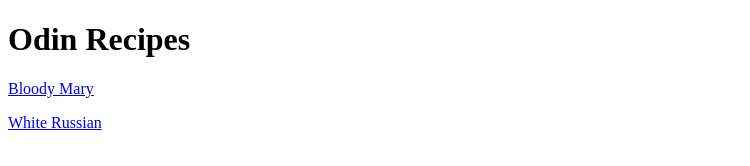
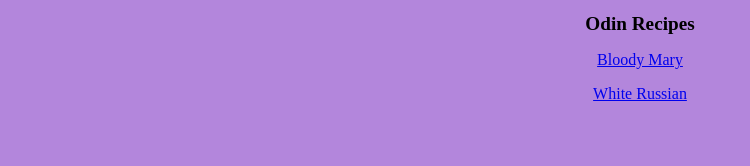
Before and after one commit to Kimon91/odin-recipes, a plain HTML site: page index.html in a window 1280 px wide. Shown: the whole page, without its empty margins (0-750 px from the left). Drawn offline with Linux system fonts and the light colour scheme.

Commit message:
start adding css styling

```diff
--- /dev/null
+++ b/index.css
@@ -0,0 +1,14 @@
+body {
+    background-color: rgba(175, 128, 219, 0.945);
+}
+
+h1 {
+    font-size: larger;
+    font-weight: bold;
+    text-align: center;
+}
+
+p {
+    font-size: medium;
+    text-align: center;
+}
--- a/index.html
+++ b/index.html
@@ -5,6 +5,7 @@
     <meta charset="UTF-8">
     <meta name="viewport" content="width=device-width, initial-scale=1.0">
     <title>Odin Recipes</title>
+    <link rel="stylesheet" href="./index.css">
 </head>
 
 <body>
```
Also changed, not shown: recipes/bloody-mary.html (+1 -0 lines), recipes/white-russian.html (+1 -0 lines), recipes/bloody-mary.css (added), recipes/white-russian.css (added).
